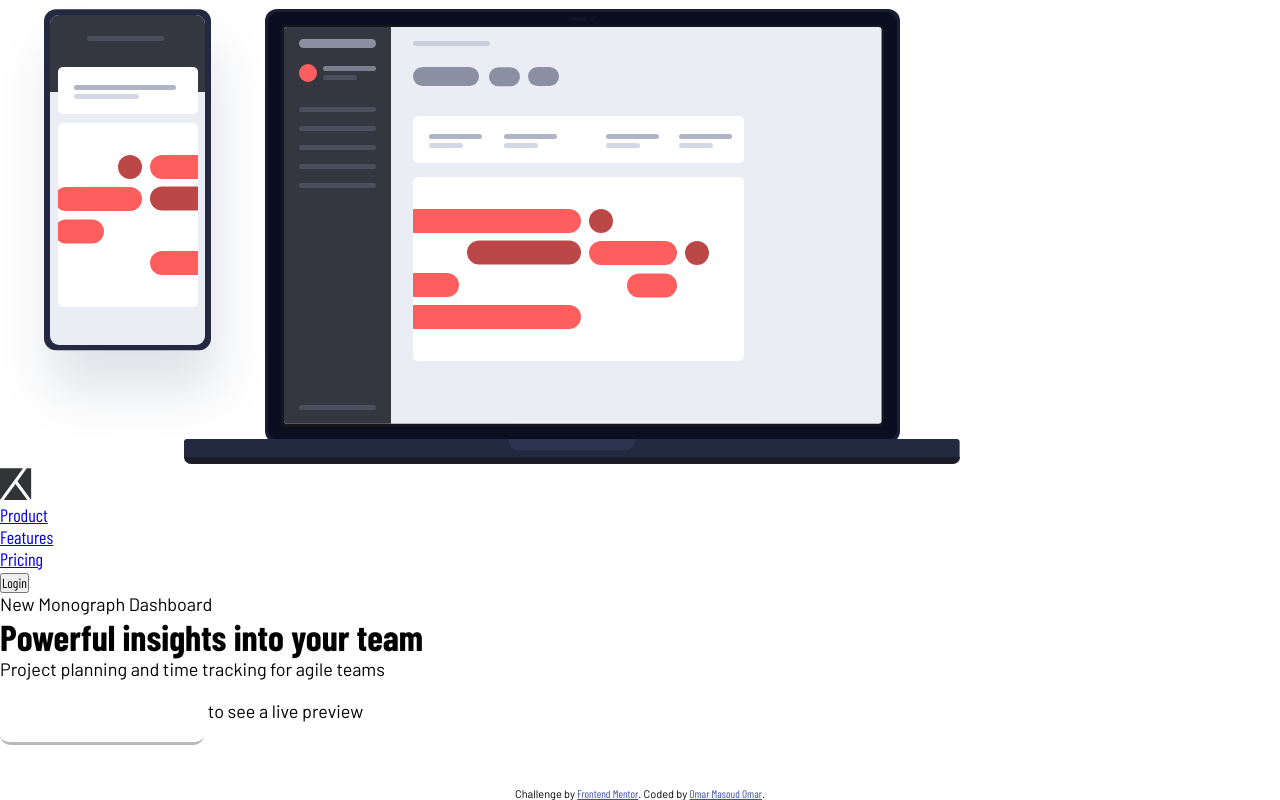
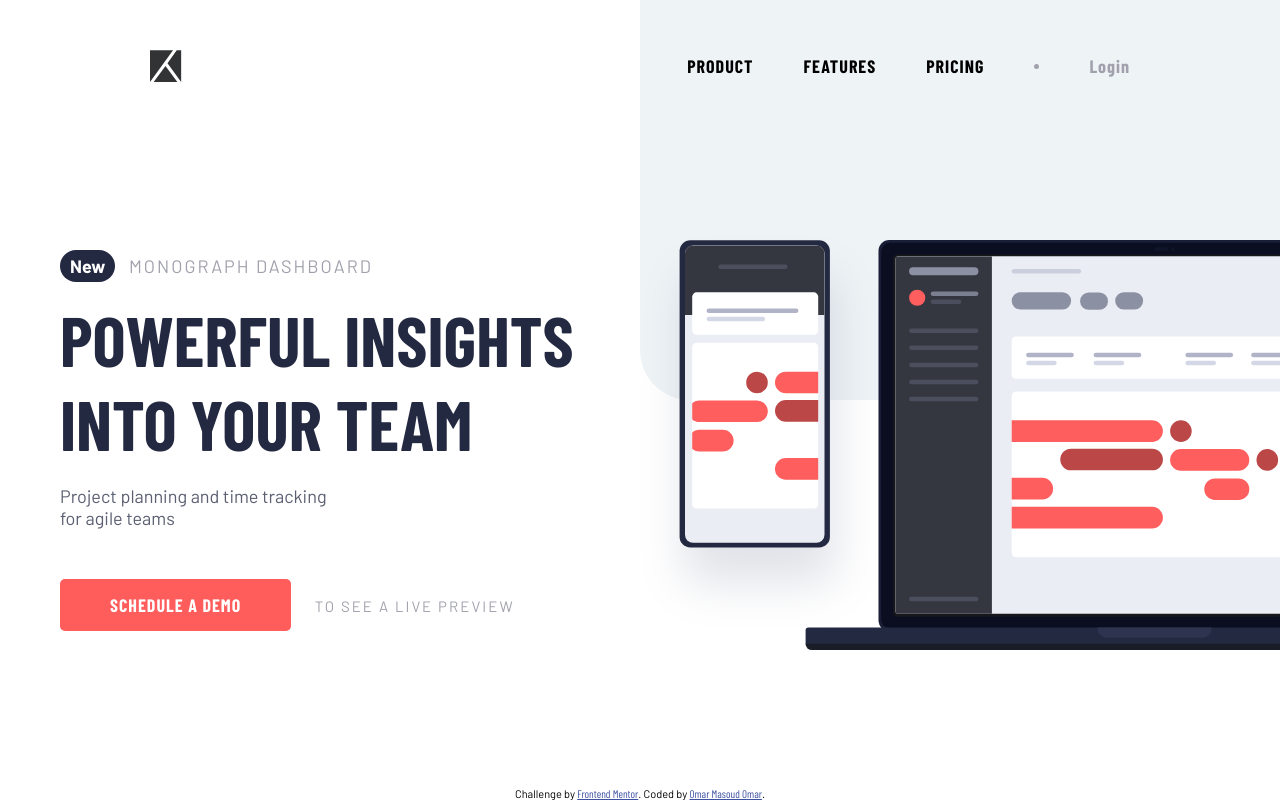
Before and after one commit to omar-the-junior/tracking-intro-component, a plain HTML site: page index.html in a window 1280 px wide. Drawn offline with nearby package versions, Linux system fonts and the light colour scheme.

Commit message:
Finished desktop version of the landing page

```diff
--- a/index.html
+++ b/index.html
@@ -15,13 +15,7 @@
 
 <body>
 
-  <div class="background">
-    <div class="grayish-box"></div>
-    <img src="resources/images/illustration-devices.svg" alt="" class="illustration-devices">
-  </div>
-
-  <div class="container">
-
+  <div class="gray-box"></div>
   <nav>
     <img class="logo" src="resources/images/logo.svg" alt="logo">
     <ul class="nav-links__container">
@@ -29,28 +23,36 @@
       <li class="nav-links"><a href="#">Features</a></li>
       <li class="nav-links"><a href="#">Pricing</a></li>
     </ul>
+    <span></span>
     <button class="login-btn">Login</button>
   </nav>
 
+
+
+  <div class="container">
     <div class="main-content">
 
       <div class="main-content__items">
-
-        <div class="new-dashboard-sign">
+        <div>
           <span class="new">New</span>
-          <span class=""> Monograph Dashboard </span>
+          <span class="main-content__dashboard-txt"> Monograph Dashboard </span>
         </div>
 
         <h1 class="main-content__head"> Powerful insights into your team </h1>
         <p> Project planning and time tracking for agile teams </p>
 
-      </div>
-
         <div class="btn-container">
           <button class="btn"> Schedule a demo </button>
           <span> to see a live preview </span>
         </div>
+      </div>
 
+
+
+    </div>
+
+    <div class="right-side">
+      <img src="resources/images/illustration-devices.svg" alt="Illustration devices" class="illustration-devices">
     </div>
 
   </div>
--- /dev/null
+++ b/resources/sass/components/_box.scss
@@ -0,0 +1,14 @@
+/////////////////////////////////////////////////////////////////////////
+///////////////////Background gray box//////////////////////////////////
+///////////////////////////////////////////////////////////////////////////////////////////////////////////////////////
+
+.gray-box {
+  position: absolute;
+  top: 0;
+  right: 0;
+  z-index: -1;
+  width: 50vw;
+  height: 50vh;
+  background-color: var(--light-grayish-blue);
+  border-bottom-left-radius: 5rem;
+}
--- a/resources/sass/components/_button.scss
+++ b/resources/sass/components/_button.scss
@@ -3,13 +3,41 @@
 ////////////////////////////////////////////////////////////////////////////////
 
 .btn {
-  padding: 2rem 5rem;
+  font-size: 1.8rem;
+  font-weight: 700;
+  color: #fff;
+  text-transform: uppercase;
+  letter-spacing: 1px;
+  background-color: var(--red);
+  padding: 1.5rem 5rem;
   border: none;
-  border-radius: 1rem;
-  font-size: 1.8rem;
-  font-weight: 400;
-  color: #fff;
-  background-color: var(--color-primary);
+  border-radius: .5rem;
   transition: opacity 0.3s;
   cursor: pointer;
+
+  &:hover{
+    opacity: 0.7;
+  }
+
+  &:focus{
+    outline: none;
+  }
+
+  &:active{
+    opacity: 1;
+  }
+
+  &-container{
+    margin-top: 5rem;
+    .btn{
+      margin-right: 2rem;
+    }
+
+    span{
+      color: var(--grayish-blue);
+      text-transform: uppercase;
+      letter-spacing: 2px;
+      font-size: 1.5rem;
+    }
+  }
 }
--- /dev/null
+++ b/resources/sass/layout/_container.scss
@@ -0,0 +1,23 @@
+//////////////////////////////////////////////////////
+/////////////////Main container//////////////////////
+///////////////////////////////////////////////////////////////////////////////////
+
+.container{
+    display: grid;
+    grid-template-columns: 50vw 50vw;
+    overflow-x: hidden;
+    margin-top: 15rem;
+    .main-content{
+        display: flex;
+        flex-direction: column;
+        align-items: center;
+        justify-content: center;
+    }
+// Background image (Illustration devices)
+    .right-side{
+        img{
+           width: 135%;
+        }
+    }
+
+}
--- /dev/null
+++ b/resources/sass/layout/_main-content.scss
@@ -0,0 +1,33 @@
+///////////////////////////////////////////////////////////////////////////////////////
+/////////////////////////////Main text////////////////////////////////////////////////
+///////////////////////////////////////////////////////////////////////////////////////////////////////////////////////
+
+.main-content{
+
+    .new{
+        font-weight: 700;
+        color: #fff;
+        background-color: var(--dark-blue);
+        border-radius: 5rem;
+        padding: 0.5rem 1rem;
+        margin-right: 1rem;
+    }
+    &__dashboard-txt{
+        color: var(--grayish-blue);
+        text-transform: uppercase;
+        letter-spacing: 2px;
+    }
+
+    &__head{
+        font-size: 7rem;
+        color: var(--dark-blue);
+        text-transform: uppercase;
+        margin: 2rem 0;
+        max-width: 52rem;
+    }
+
+    p{
+        width: 27rem;
+        color: var(--dark-grayish-blue);
+    }
+}
--- /dev/null
+++ b/resources/sass/layout/_nav.scss
@@ -0,0 +1,55 @@
+
+////////////////////////////////////////////////////////
+////////////////////Navigation bar/////////////////////
+//////////////////////////////////////////////////////////////////////////////////////
+nav {
+  display: flex;
+  justify-content: center;
+  align-items: center;
+  margin: 5rem 15rem;
+  .nav-links {
+    &__container {
+      display: flex;
+      justify-content: center;
+      align-items: center;
+      margin-left: auto;
+      li {
+        list-style: none;
+        margin-right: 5rem;
+        a {
+          color: black;
+          font-weight: 700;
+          letter-spacing: 1px;
+          text-decoration: none;
+          text-transform: uppercase;
+
+          &:hover {
+            text-decoration: underline;
+          }
+        }
+      }
+    }
+  }
+
+  span {
+    background-color: var(--grayish-blue);
+    width: 0.5rem;
+    height: 0.5rem;
+    border-radius: 50%;
+    margin-right: 5rem;
+  }
+
+  .login-btn {
+    background-color: transparent;
+    color: var(--grayish-blue);
+    font-weight: 700;
+    border: none;
+    font-size: 1.8rem;
+    letter-spacing: 1px;
+    cursor: pointer;
+
+    &:hover {
+      text-decoration: underline;
+    }
+  }
+}
--- a/resources/sass/main.scss
+++ b/resources/sass/main.scss
@@ -1,4 +1,9 @@
 @import "base/base";
 @import "base/typography";
 
+@import "components/box";
 @import "components/button";
+
+@import "layout/container";
+@import "layout/main-content";
+@import "layout/nav";
```
Also changed, not shown: resources/css/style.css. Lines whose indentation alone changed are shown as unchanged.
